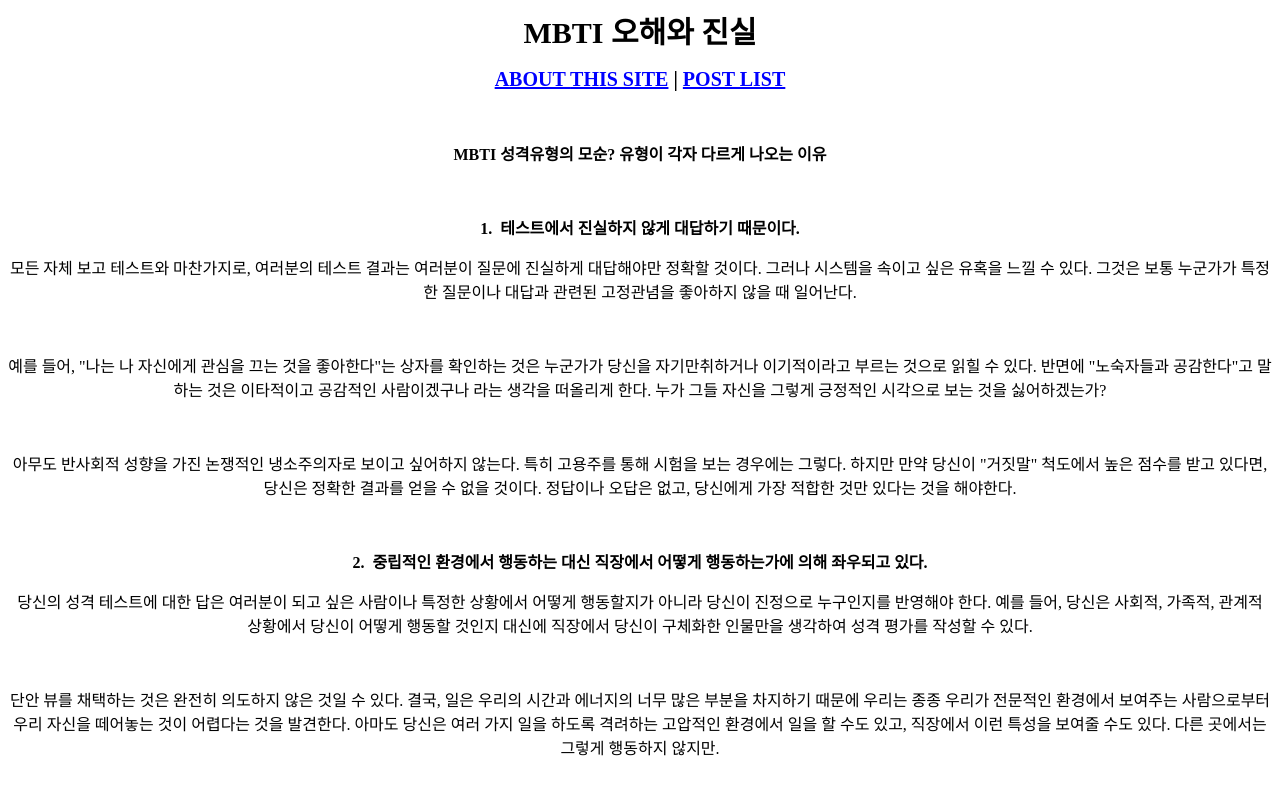
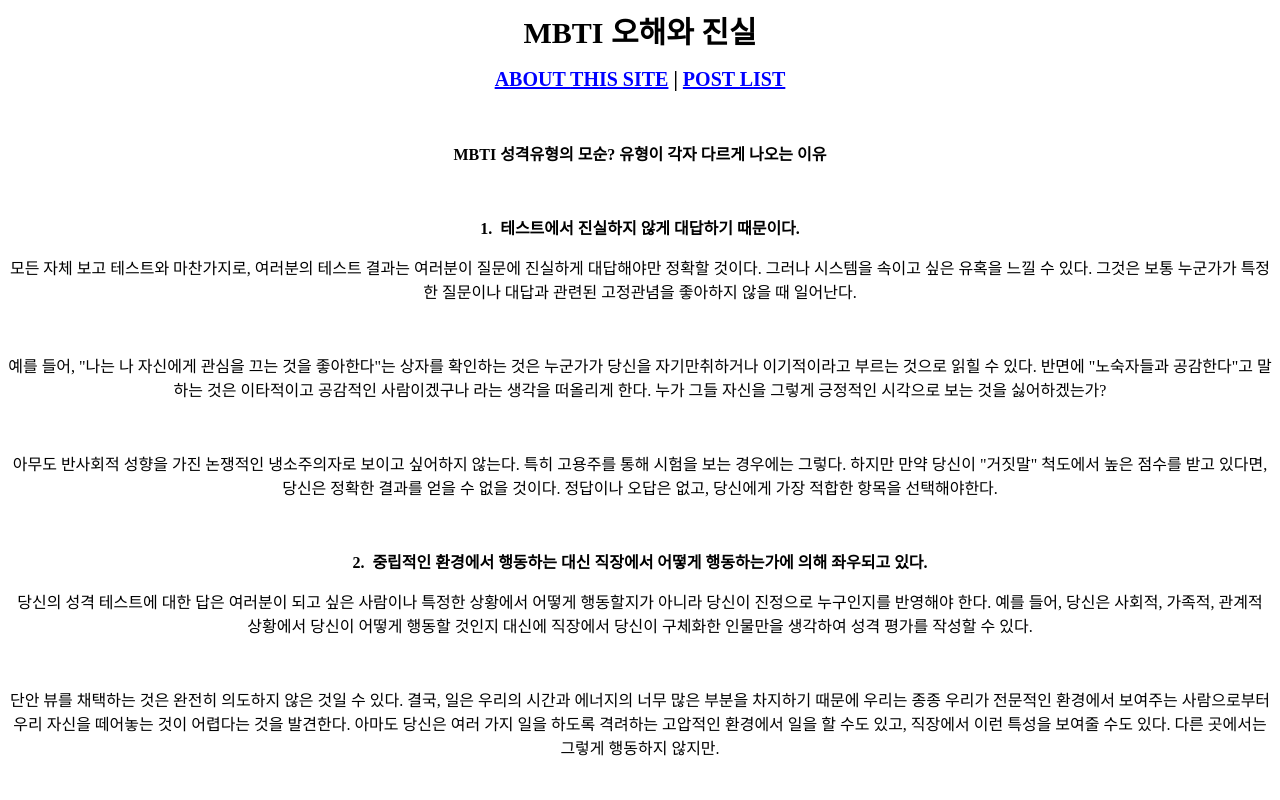
Before and after one commit to mbti-data/contradictions-in-personality-type-tests, a plain HTML site: page index.html in a window 1280 px wide. Shown: the top 800 px of the page. Drawn offline with Linux system fonts and the light colour scheme.

Commit message:
Add files via upload

```diff
--- a/index.html
+++ b/index.html
@@ -21,7 +21,7 @@
     <p align="center"><font face="페이북 OTF Bold">&nbsp;</font></p>
     <p align="center"><font face="페이북 OTF Bold">예를 들어, &quot;나는 나 자신에게 관심을 끄는 것을 좋아한다&quot;는 상자를 확인하는 것은 누군가가 당신을 자기만취하거나 이기적이라고 부르는 것으로 읽힐 수 있다. 반면에 &quot;노숙자들과 공감한다&quot;고 말하는 것은 이타적이고 공감적인 사람이겠구나 라는 생각을&nbsp;떠올리게 한다. 누가 그들 자신을 그렇게 긍정적인 시각으로 보는 것을 싫어하겠는가?</font></p>
     <p align="center"><font face="페이북 OTF Bold">&nbsp;</font></p>
-    <p align="center"><font face="페이북 OTF Bold">아무도 반사회적 성향을 가진 논쟁적인 냉소주의자로 보이고 싶어하지 않는다. 특히 고용주를 통해 시험을 보는 경우에는 그렇다. 하지만 만약 당신이 &quot;거짓말&quot; 척도에서 높은 점수를 받고 있다면, 당신은 정확한 결과를 얻을 수 없을 것이다. 정답이나 오답은 없고, 당신에게&nbsp;가장 적합한 것만 있다는 것을 해야한다.</font></p>
+    <p align="center"><font face="페이북 OTF Bold">아무도 반사회적 성향을 가진 논쟁적인 냉소주의자로 보이고 싶어하지 않는다. 특히 고용주를 통해 시험을 보는 경우에는 그렇다. 하지만 만약 당신이 &quot;거짓말&quot; 척도에서 높은 점수를 받고 있다면, 당신은 정확한 결과를 얻을 수 없을 것이다. 정답이나 오답은 없고, 당신에게&nbsp;가장 적합한 항목을 선택해야한다.</font></p>
     <p align="center"><font face="페이북 OTF Bold">&nbsp;</font></p>
     <p align="center"><font face="페이북 OTF Bold"><b>2. &nbsp;중립적인 환경에서 행동하는 대신 직장에서 어떻게 행동하는가에 의해 좌우되고 있다.</b></font></p>
     <p align="center"><font face="페이북 OTF Bold">당신의 성격 테스트에 대한 답은 여러분이 되고 싶은 사람이나 특정한 상황에서 어떻게 행동할지가 아니라 당신이&nbsp;진정으로 누구인지를 반영해야 한다. 예를 들어, 당신은 사회적, 가족적, 관계적 상황에서 당신이 어떻게 행동할 것인지 대신에 직장에서 당신이 구체화한 인물만을 생각하여 성격 평가를 작성할 수 있다. </font></p>
```
